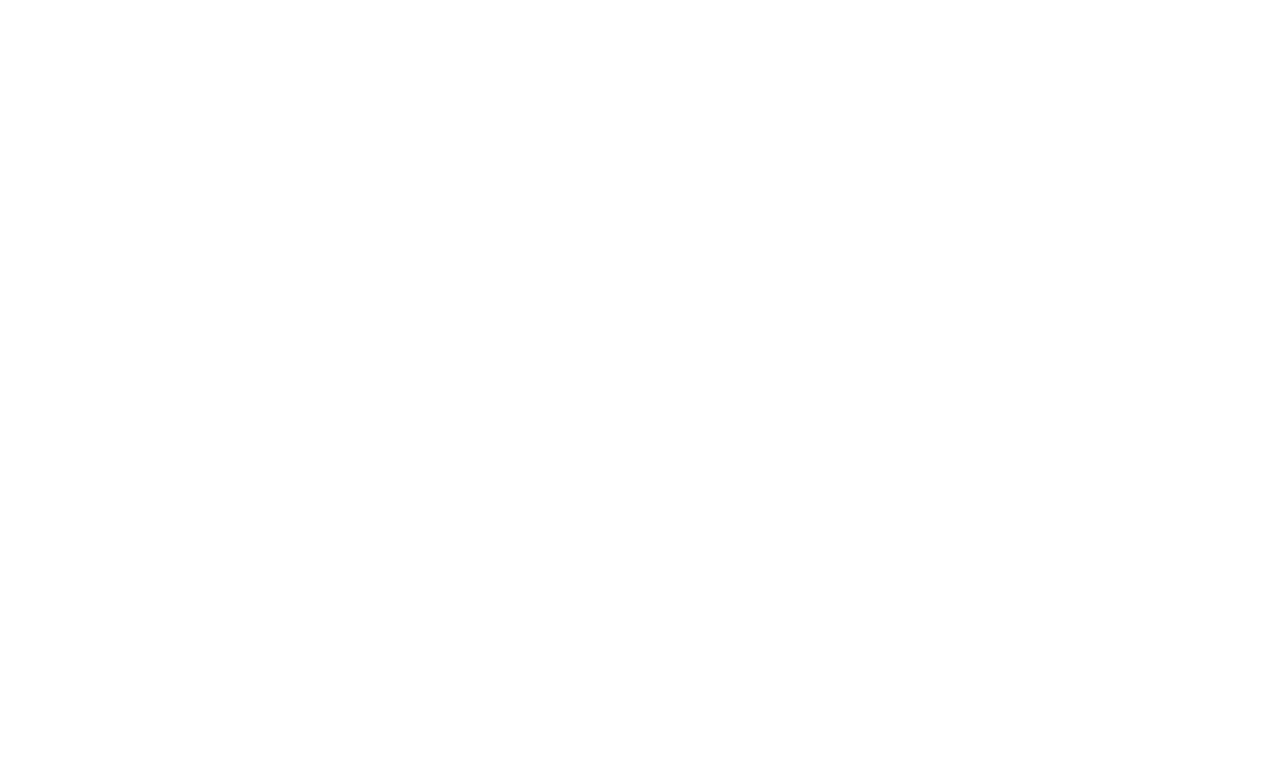
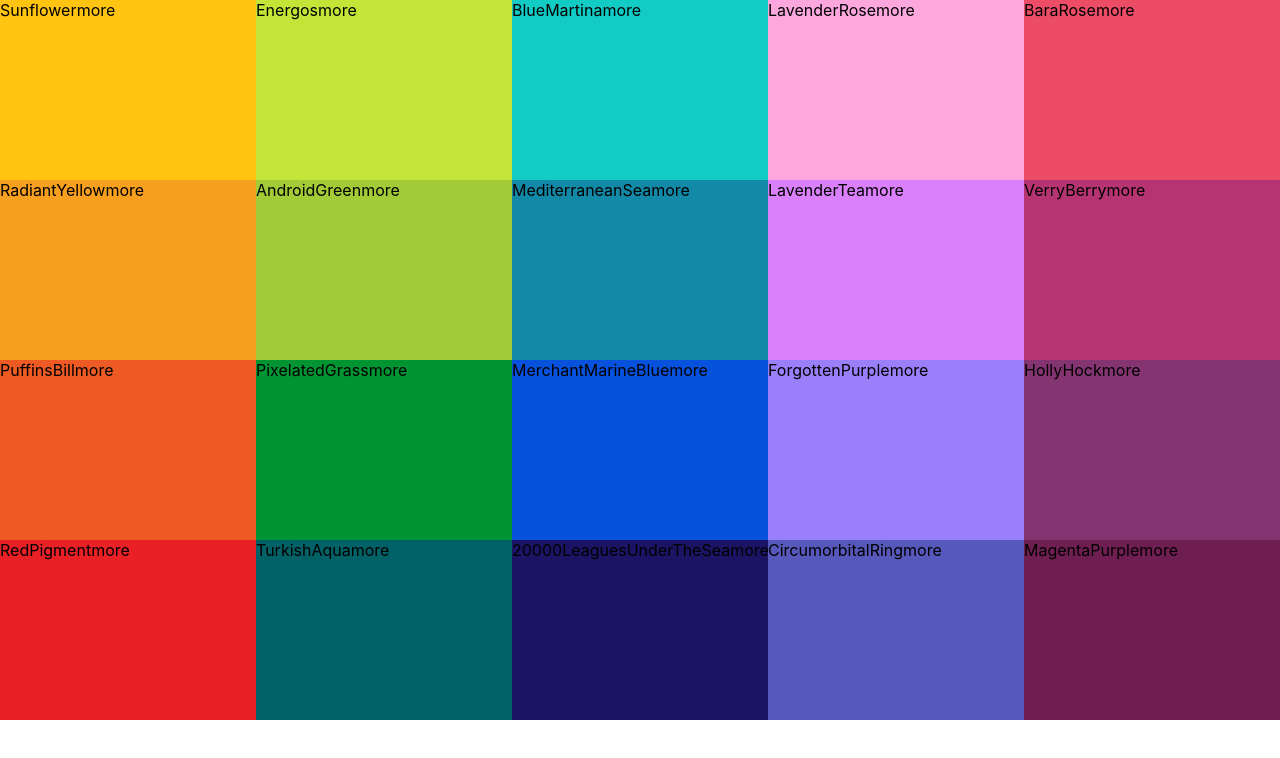
Before and after one commit to Narvader/color-app, a React (Create React App) app: page / in a window 1280 px wide. Shown: the top 758 px of the page. Built offline with nearby package versions, Linux system fonts and the light colour scheme.

Commit message:
add ColorBox

```diff
--- a/src/App.js
+++ b/src/App.js
@@ -5,7 +5,7 @@
 function App() {
   return (
     <div className="App">
-      <Palette {...seedColors[4]} />
+      <Palette {...seedColors[2]} />
     </div>
   );
 }
--- /dev/null
+++ b/src/ColorBox.css
@@ -0,0 +1,8 @@
+.ColorBox {
+    width: 20%;
+    height: 25%;
+    margin:0 auto;
+    display: inline-block;
+    position: relative;
+    cursor: pointer;
+}
--- /dev/null
+++ b/src/ColorBox.js
@@ -0,0 +1,15 @@
+import React, { Component } from 'react';
+import "./ColorBox.css";
+
+class ColorBox extends Component {
+    render(){
+        return(
+            <div style={{background: this.props.background}} className="ColorBox">
+                <span>{this.props.name}</span>
+                <span>more</span>
+            </div>
+        )
+    }
+}
+
+export default ColorBox;
--- /dev/null
+++ b/src/Palette.css
@@ -0,0 +1,6 @@
+.Palette {
+    height: 100vh;
+}
+.Palette-colors {
+    height: 90%;
+}
--- a/src/Palette.js
+++ b/src/Palette.js
@@ -1,12 +1,17 @@
 import React, { Component } from 'react';
+import ColorBox from './ColorBox';
+import "./Palette.css";
 
 class Palette extends Component {
     render(){
+        const colorBoxes = this.props.colors.map(color =>
+            <ColorBox background={color.color} name={color.name} />
+        );
         return(
             <div className="Palette">
                 {/* NAvbar goes here */}
                 <div className="Palette-colors">
-                    {/* Bunch of colors */}
+                    {colorBoxes}
                 </div>
                 {/* footer */}
             </div>
```
